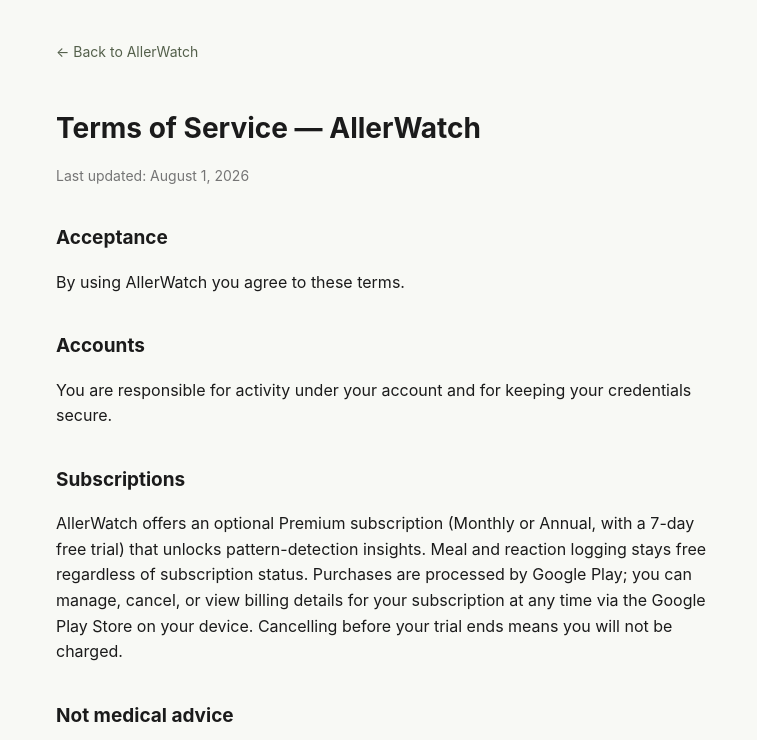
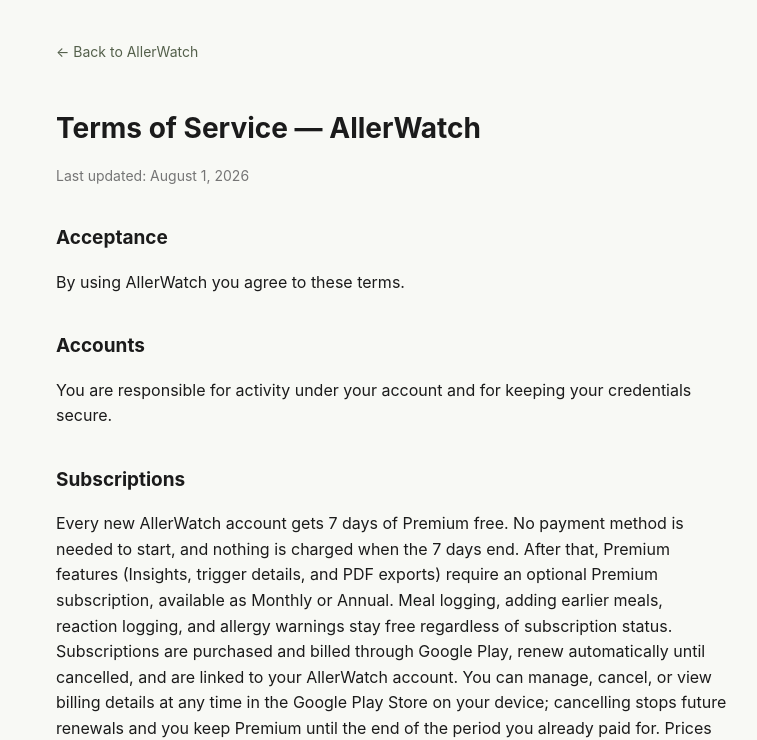
Before and after one commit to SheikhA03/allerwatch-landing, a plain HTML site: page terms.html in a window 1280 px wide. Shown: the part 70-810 px from the top of the page, without its empty margins (248-1005 px from the left). Drawn offline with Linux system fonts and the light colour scheme.

Commit message:
Update terms and privacy for 7-day no-card Premium trial and account-linked purchases
Co-Authored-By: Claude Sonnet 5.5 <noreply@anthropic.com>

```diff
--- a/terms.html
+++ b/terms.html
@@ -29,11 +29,16 @@
 secure.</p>
 
 <h2>Subscriptions</h2>
-<p>AllerWatch offers an optional Premium subscription (Monthly or Annual, with a 7-day free
-trial) that unlocks pattern-detection insights. Meal and reaction logging stays free
-regardless of subscription status. Purchases are processed by Google Play; you can manage,
-cancel, or view billing details for your subscription at any time via the Google Play
-Store on your device. Cancelling before your trial ends means you will not be charged.</p>
+<p>Every new AllerWatch account gets 7 days of Premium free. No payment method is needed to
+start, and nothing is charged when the 7 days end. After that, Premium features (Insights,
+trigger details, and PDF exports) require an optional Premium subscription, available as
+Monthly or Annual. Meal logging, adding earlier meals, reaction logging, and allergy
+warnings stay free regardless of subscription status. Subscriptions are purchased and
+billed through Google Play, renew automatically until cancelled, and are linked to your
+AllerWatch account. You can manage, cancel, or view billing details at any time in the
+Google Play Store on your device; cancelling stops future renewals and you keep Premium
+until the end of the period you already paid for. Prices are shown in the app before you
+subscribe.</p>
 
 <h2>Not medical advice</h2>
 <p>AllerWatch helps you track your own meals and reactions and surface patterns from that
```
Also changed, not shown: privacy.html (+1 -1 lines).
